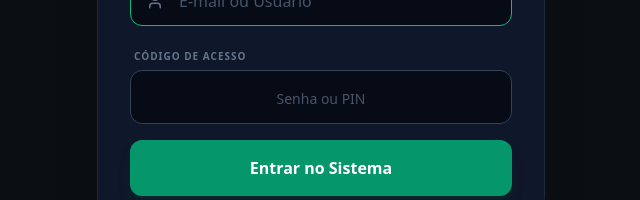
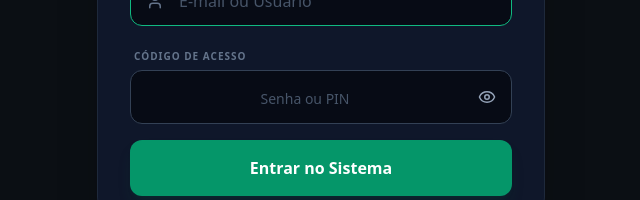
Before and after one commit to Denadai86/Seu_Evento, a Next.js app: page /entrar in a window 1280 px wide. Shown: the part 414-614 px from the top of the page, without its empty margins (319-959 px from the left). Built offline with nearby package versions, Linux system fonts and the light colour scheme.

Commit message:
melhorias em rewhrite cookies

```diff
--- a/src/app/entrar/page.tsx
+++ b/src/app/entrar/page.tsx
@@ -1,13 +1,11 @@
-// src/app/entrar/page.tsx (ou onde você centralizar a rota unificada)
-
+// src/app/entrar/page.tsx
 "use client";
 
-import { signIn } from "next-auth/react";
-import { useState, Suspense } from "react";
-import { KeyRound, User } from "lucide-react";
+import { signIn, signOut } from "next-auth/react";
+import { useState, useEffect, Suspense } from "react";
+import { KeyRound, User, Eye, EyeOff } from "lucide-react";
 import { useSearchParams } from "next/navigation";
 
-// 📦 Dicionário Centralizado de Mensagens
 const MESSAGES: Record<string, string> = {
   session_expired: "Sua sessão expirou por segurança. Entre novamente.",
   AccessDenied: "Você não possui permissão para acessar esta organização.",
@@ -21,8 +19,18 @@ function LoginForm() {
 
   const [identifier, setIdentifier] = useState("");
   const [password, setPassword] = useState("");
+  const [showPassword, setShowPassword] = useState(false);
   const [error, setError] = useState("");
   const [isLoading, setIsLoading] = useState(false);
+
+  // ✅ FIX LOOP: apaga o cookie corrompido sem redirecionar.
+  // Sem isso, o middleware vê a sessão como "presente" e entra em loop
+  // redirecionando /entrar → /dashboard → /entrar → ...
+  useEffect(() => {
+    if (errorParam === "session_expired") {
+      signOut({ redirect: false });
+    }
+  }, [errorParam]);
 
   const handleLogin = async (e: React.FormEvent) => {
     e.preventDefault();
@@ -37,24 +45,21 @@ function LoginForm() {
       });
 
       if (res?.error) {
-        // Usa o dicionário ou uma mensagem padrão se o NextAuth devolver algo estranho
         setError(MESSAGES[res.error] || MESSAGES.CredentialsSignin);
         setIsLoading(false);
         return;
       }
 
-      // 🔥 UX SÊNIOR: replace() limpa o login do histórico (se o usuário clicar em "Voltar", ele não cai no login de novo)
-      // E aproveita o callbackUrl para devolver o usuário para onde ele estava tentando ir.
+      // replace() limpa o login do histórico — voltar não cai no login de novo
       window.location.replace(callbackUrl || "/");
-
-    } catch (err) {
+    } catch {
       setError("Erro de comunicação com o servidor.");
       setIsLoading(false);
     }
   };
 
-  // Se houver erro na URL (vindo do middleware), resgata a mensagem do dicionário
   const urlErrorMessage = errorParam ? MESSAGES[errorParam] : null;
+  const isSessionExpired = errorParam === "session_expired";
 
   return (
     <div className="max-w-md w-full bg-slate-900 p-8 rounded-[2rem] shadow-2xl border border-slate-800">
@@ -67,6 +72,7 @@ function LoginForm() {
       </div>
 
       <form onSubmit={handleLogin} className="space-y-4">
+        {/* IDENTIFICAÇÃO */}
         <div className="space-y-1">
           <label className="text-[10px] uppercase tracking-widest font-bold text-slate-500 ml-1">
             Identificação
@@ -86,28 +92,48 @@ function LoginForm() {
           </div>
         </div>
 
+        {/* SENHA / PIN */}
         <div className="space-y-1">
           <label className="text-[10px] uppercase tracking-widest font-bold text-slate-500 ml-1">
             Código de Acesso
           </label>
+          {/*
+            ✅ FIX BOTÃO OLHO: o input fica dentro de um wrapper relativo.
+            O botão usa `type="button"` (evita submit acidental) e posição absoluta
+            com z-index garantido — nunca some, independente do estado do input.
+          */}
+          <div className="relative">
             <input
-            type="password"
+              type={showPassword ? "text" : "password"}
               value={password}
               onChange={(e) => setPassword(e.target.value)}
               placeholder="Senha ou PIN"
               required
               disabled={isLoading}
-            className="w-full bg-black/50 border border-slate-700 rounded-xl p-3 text-center text-xl tracking-[0.5em] text-white focus:border-emerald-500 outline-none transition-colors placeholder:text-slate-600 placeholder:text-sm placeholder:tracking-normal"
+              className="w-full bg-black/50 border border-slate-700 rounded-xl py-3 pl-4 pr-12 text-white text-center text-xl tracking-[0.5em] focus:border-emerald-500 outline-none transition-colors placeholder:text-slate-600 placeholder:text-sm placeholder:tracking-normal"
             />
+            <button
+              type="button"
+              onClick={() => setShowPassword((v) => !v)}
+              disabled={isLoading}
+              tabIndex={-1}
+              className="absolute right-4 top-1/2 -translate-y-1/2 text-slate-400 hover:text-emerald-400 transition-colors disabled:opacity-40"
+              aria-label={showPassword ? "Ocultar senha" : "Mostrar senha"}
+            >
+              {showPassword ? <EyeOff size={18} /> : <Eye size={18} />}
+            </button>
+          </div>
         </div>
 
-        {/* Exibe o erro vindo da URL (Middleware) ou o Erro de submissão do form */}
+        {/* MENSAGEM DE ERRO */}
         {(urlErrorMessage || error) && (
-          <div className={`p-3 rounded-xl text-sm text-center font-bold animate-in fade-in ${
-            errorParam === "session_expired"
+          <div
+            className={`p-3 rounded-xl text-sm text-center font-bold animate-in fade-in ${
+              isSessionExpired
                 ? "bg-amber-500/10 border border-amber-500/20 text-amber-400"
                 : "bg-red-500/10 border border-red-500/20 text-red-400"
-          }`}>
+            }`}
+          >
             {error || urlErrorMessage}
           </div>
         )}
@@ -124,11 +150,14 @@ function LoginForm() {
   );
 }
 
-// 🛡️ Wrapper de Suspense obrigatório no Next.js ao usar useSearchParams no client
 export default function UnifiedLogin() {
   return (
     <div className="min-h-screen flex items-center justify-center bg-[#0b0f14] p-4 font-sans">
-      <Suspense fallback={<div className="text-white font-bold">Carregando painel de acesso...</div>}>
+      <Suspense
+        fallback={
+          <div className="text-white font-bold">Carregando painel de acesso...</div>
+        }
+      >
         <LoginForm />
       </Suspense>
     </div>
--- a/src/proxy.ts
+++ b/src/proxy.ts
@@ -39,7 +39,8 @@ export default auth((req) => {
   }
 
   // ── 2. ROTEAMENTO PÓS-LOGIN ──────────────────────────────────────────────
-  if ((url.pathname === "/" || url.pathname === "/entrar") && session) {
+   const hasSessionError = !!(session as any)?.error;
+  if ((url.pathname === "/" || url.pathname === "/entrar") && session && !hasSessionError) {
     if (role === "SUPER_ADMIN") return to(url, "/admin");
 
     if (userSubdomain) {
```
Also changed, not shown: repomix.txt. Lines whose indentation alone changed are shown as unchanged.
